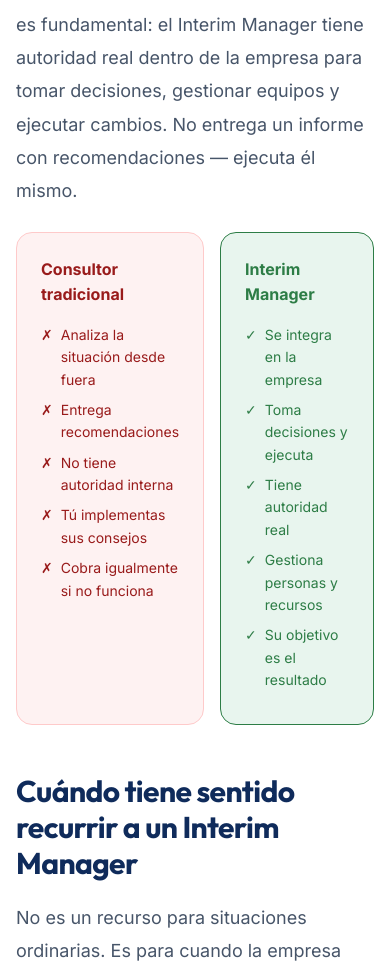
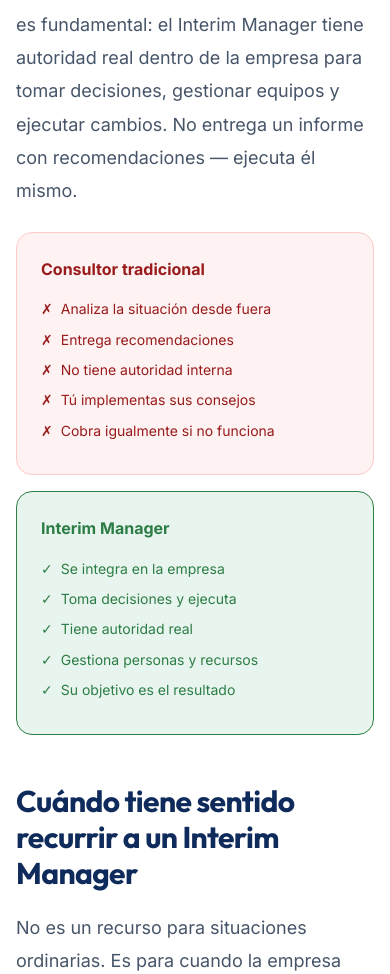
Before and after one commit to RafaSVQ/ConsultoriaHOST, a PHP site: page /blog/interim-management-espana in a window 390 px wide. Shown: the part 2626-3600 px from the top of the page. Run offline with PHP 8.4, Linux system fonts and the light colour scheme.

Commit message:
fix(responsive): comparativas interim-management apilan en móvil
Nueva clase .article-comparison-grid (1fr 1fr → 1fr en ≤768px).
Aplicada a los dos bloques del artículo: «Consultor vs Interim» y
«Sin/Con Interim Manager».

Co-Authored-By: Claude Sonnet 4.6 <noreply@anthropic.com>

```diff
--- a/public_html/assets/css/components.css
+++ b/public_html/assets/css/components.css
@@ -1051,6 +1051,12 @@
   gap: var(--space-6);
 }
 
+/* Grid 2 columnas para comparativas dentro de artículo */
+.article-comparison-grid {
+  display: grid;
+  grid-template-columns: 1fr 1fr;
+}
+
 /* Contenedor de CTAs dentro del artículo: centrado siempre */
 .article-layout > article div:has(> .btn--lg, > .btn--xl) {
   justify-content: center;
@@ -1191,6 +1197,10 @@ a:focus-visible {
   .article-layout > aside {
     order: -1;
     position: static !important;
+  }
+
+  .article-comparison-grid {
+    grid-template-columns: 1fr;
   }
 
   .article-layout > article .btn--lg,
--- a/public_html/blog/interim-management-espana.php
+++ b/public_html/blog/interim-management-espana.php
@@ -146,10 +146,7 @@ include APP_ROOT . '/includes/nav.php';
           </p>
 
           <!-- Comparativa visual -->
-          <div style="
-            display:grid;grid-template-columns:1fr 1fr;
-            gap:var(--space-4);margin-bottom:var(--space-8);
-          ">
+          <div class="article-comparison-grid" style="gap:var(--space-4);margin-bottom:var(--space-8);">
             <div style="
               background:#FEF2F2;border:1px solid #FECACA;
               border-radius:var(--radius-xl);padding:var(--space-6);
@@ -396,12 +393,12 @@ include APP_ROOT . '/includes/nav.php';
           </p>
 
           <!-- Bloque de impacto -->
-          <div style="
+          <div class="article-comparison-grid" style="
             background:var(--color-navy);
             border-radius:var(--radius-2xl);
             padding:var(--space-8) var(--space-10);
             margin-bottom:var(--space-8);
-            display:grid;grid-template-columns:1fr 1fr;gap:var(--space-8);
+            gap:var(--space-8);
           ">
             <div>
               <div style="
```
